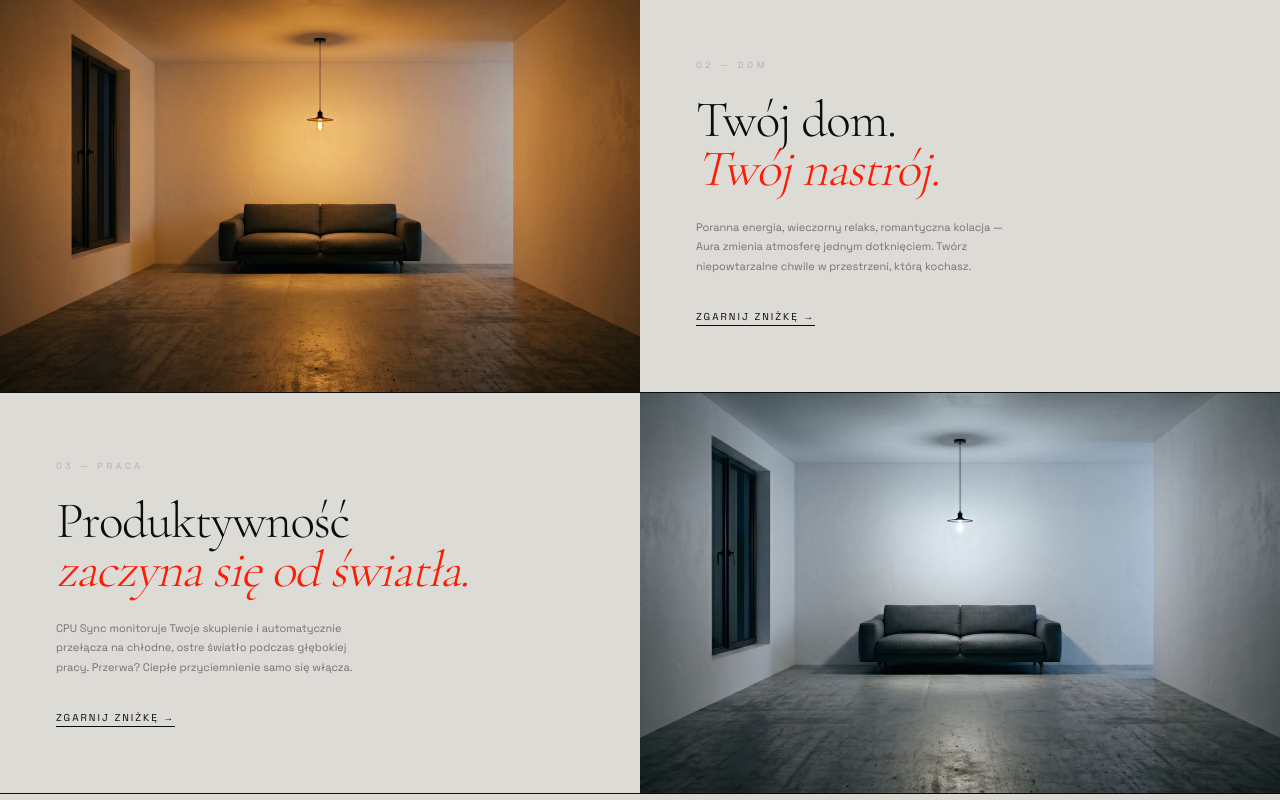
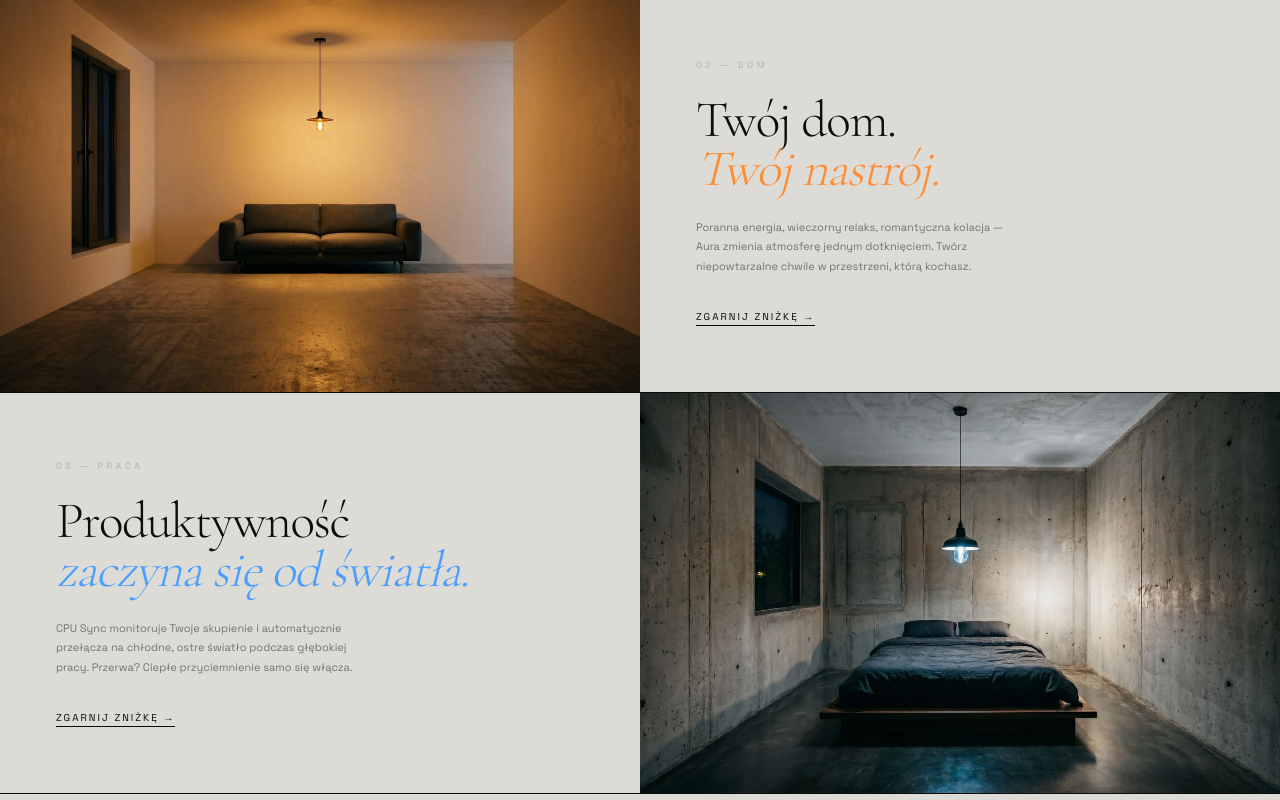
Before and after one commit to mlodyb10/auralight, a Next.js app: page /promo in a window 1280 px wide. Shown: the part 640-1440 px from the top of the page. Built offline with nearby package versions, Linux system fonts and the light colour scheme; no server answers; the database is empty.

Commit message:
feat: warm/cool accent colors and different room images in promo sections

```diff
--- a/app/promo/page.tsx
+++ b/app/promo/page.tsx
@@ -42,7 +42,7 @@ export default async function PromoPage() {
             02 — Dom
           </span>
           <h2 className="font-[family-name:var(--font-cormorant)] font-light text-[clamp(32px,4vw,52px)] leading-[0.95] tracking-tight text-[var(--text)] mb-6">
-            Twój dom.<br /><em className="text-[var(--red)]">Twój nastrój.</em>
+            Twój dom.<br /><em className="text-[var(--warm)]">Twój nastrój.</em>
           </h2>
           <p className="text-[11px] text-[var(--text)] opacity-50 leading-[1.8] mb-8 max-w-[320px]">
             Poranna energia, wieczorny relaks, romantyczna kolacja — Aura zmienia atmosferę jednym dotknięciem.
@@ -65,7 +65,7 @@ export default async function PromoPage() {
             03 — Praca
           </span>
           <h2 className="font-[family-name:var(--font-cormorant)] font-light text-[clamp(32px,4vw,52px)] leading-[0.95] tracking-tight text-[var(--text)] mb-6">
-            Produktywność<br /><em className="text-[var(--red)]">zaczyna się od światła.</em>
+            Produktywność<br /><em className="text-[var(--cool)]">zaczyna się od światła.</em>
           </h2>
           <p className="text-[11px] text-[var(--text)] opacity-50 leading-[1.8] mb-8 max-w-[320px]">
             CPU Sync monitoruje Twoje skupienie i automatycznie przełącza na chłodne, ostre światło podczas
@@ -81,8 +81,8 @@ export default async function PromoPage() {
         {/* Image — right on desktop */}
         <div className="relative min-h-[400px] overflow-hidden order-1 md:order-2">
           <Image
-            src="/room/salon/room-cool.jpg"
-            alt="Przestrzeń do pracy w chłodnym oświetleniu"
+            src="/room/sypialnia/room-cool.jpg"
+            alt="Sypialnia w chłodnym oświetleniu do pracy"
             fill
             sizes="(max-width: 768px) 100vw, 50vw"
             quality={90}
```
